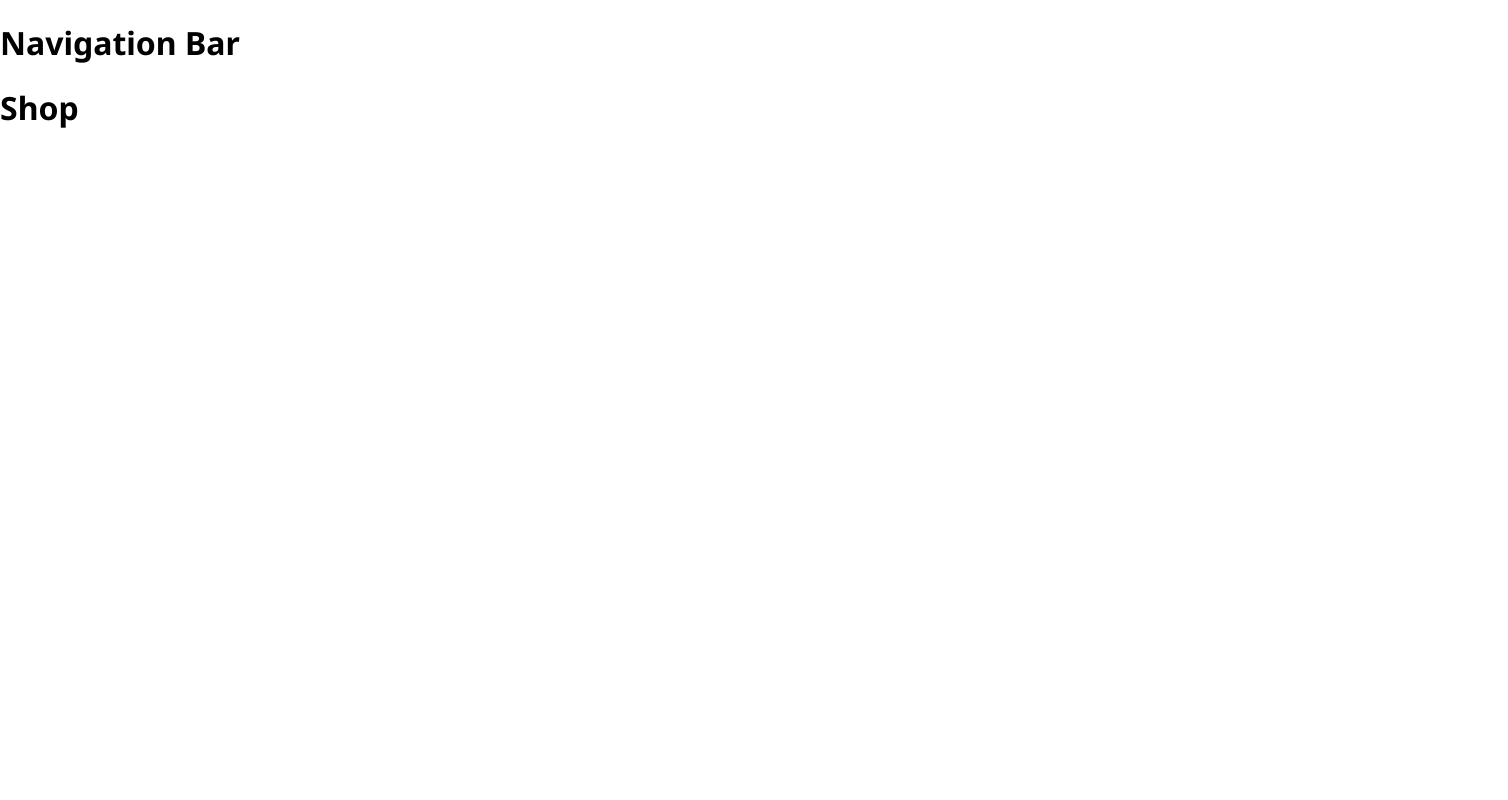
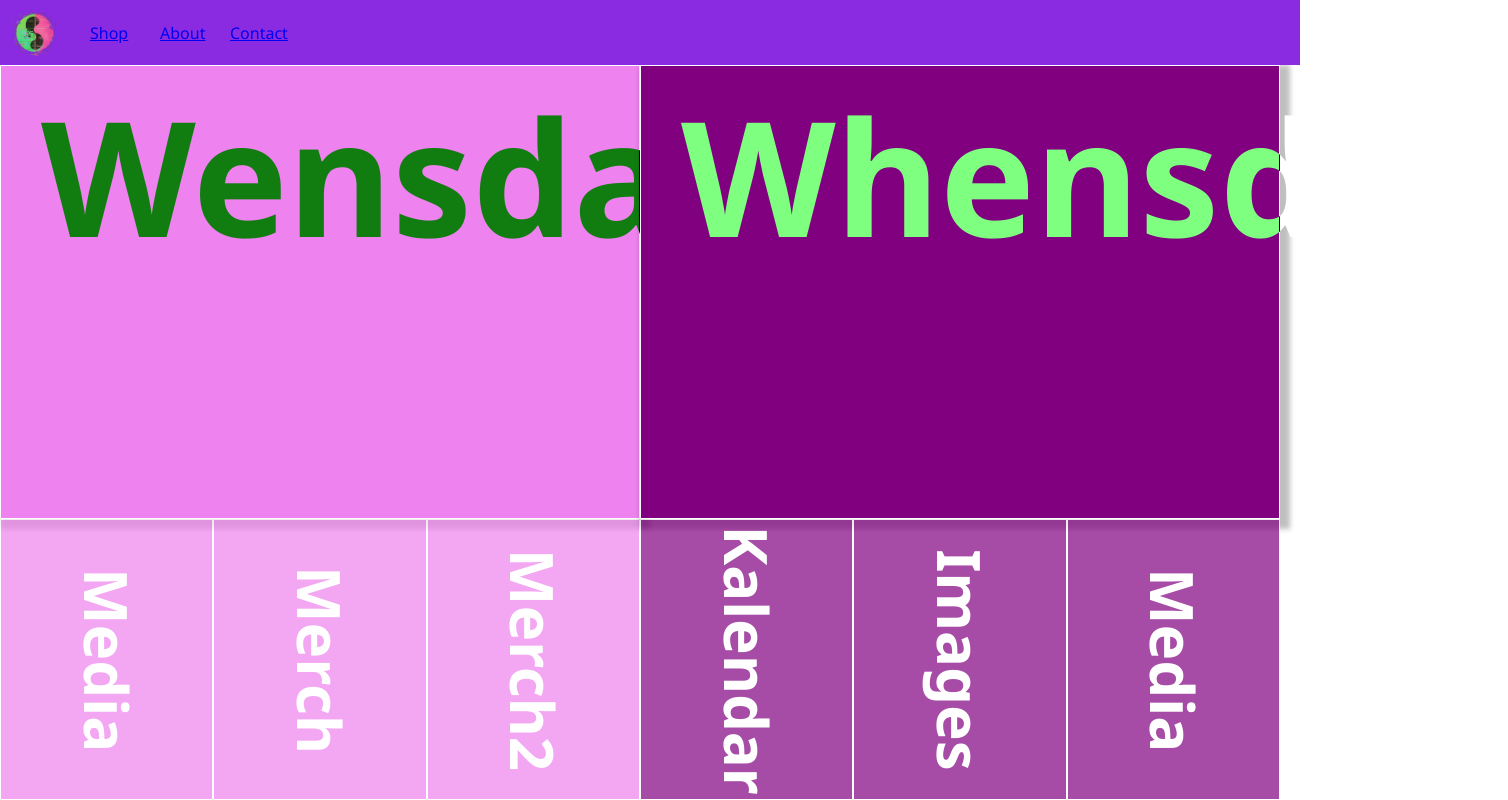
Before and after one commit to joshi-wensday/e-commerce1, a React (Create React App) app: page /shop in a window 1280 px wide. Shown: the whole page, 1508 px wide, since content can reach past the window. Built offline with nearby package versions, Linux system fonts and the light colour scheme.

Commit message:
added new shop page for Wensday and Whensday branches with sub-components of the pages beneath

```diff
--- a/src/App.js
+++ b/src/App.js
@@ -1,29 +1,19 @@
-import { Routes, Route, Outlet } from 'react-router-dom';
+import { Routes, Route } from 'react-router-dom';
 
 import Home from './routes/home/home.component.jsx';
+import Layout from './components/layout/layout.component.jsx';
+import Shop from './routes/shop/shop.component.jsx';
+import './index.scss';
 
-const NavigationBar = () => {
-  return (
-    <div>
-      <div>
-        <h1>Navigation Bar</h1>
-      </div>
-      <Outlet />
-    </div>
-  );
-};
-
-const Shop = () => {
-  return <h1>Shop</h1>;
-};
 
 const App = () => {
 
   return (
     <Routes>
-      <Route path="/" element={<NavigationBar />}>
+      <Route path="/" element={<Layout />}>
         <Route index element={<Home />}/>
         <Route path="shop" element={<Shop />}/>
+        <Route path="contact" element={<Shop />}/>
       </Route>
     </Routes>
   );
--- a/src/components/category-item/category-item.component.jsx
+++ b/src/components/category-item/category-item.component.jsx
@@ -1,7 +1,6 @@
 import './catogory-item.styles.scss'
 
 const CategoryItem = ({ category }) => {
-    console.log(category);
     const { title, imageUrl } = category;
     return (
         <div className="category-container">
--- /dev/null
+++ b/src/components/half-horizontal-container/half-horizontal-container.component.jsx
@@ -0,0 +1,35 @@
+import './half-horizontal-container.styles.scss'
+
+const HalfHorizontalContainer = ({ id, classNameClassifiers, text }) => {
+    const { titleBranch, titleSub1, titleSub2, titleSub3 } = text;
+    const { large, small1, small2, small3 } = classNameClassifiers;
+
+    return (
+    <div key="id" className="half-horizontal-container">
+        <div className={`gr-large-half-width-container ${large}`}>
+            <div className="gr-large-half-width-container-text">
+            <h1>{titleBranch}</h1>
+            </div>
+        </div>
+        <div className="gr-small-half-width-container">
+            <div className={`gr-small-half-width-third ${large} ${small1}`}>
+                <div className="gr-small-half-width-third-text">
+                    <h1>{titleSub1}</h1>
+                </div>
+            </div>
+            <div className={`gr-small-half-width-third ${large} ${small2}`}>
+                <div className="gr-small-half-width-third-text">
+                    <h1>{titleSub2}</h1>
+                </div>
+            </div>
+            <div className={`gr-small-half-width-third ${large} ${small3}`}>
+                <div className="gr-small-half-width-third-text">
+                    <h1>{titleSub3}</h1>
+                </div>
+            </div>
+        </div>
+    </div>
+    )
+  };
+
+export default HalfHorizontalContainer;
--- /dev/null
+++ b/src/components/half-horizontal-container/half-horizontal-container.styles.scss
@@ -0,0 +1,77 @@
+$golden-ratio: 1.618;
+
+.half-horizontal-container {
+    display: flex;
+    flex-direction: column;
+    width: 50%;
+    height: calc(100vh - var(--navbar-height)); // Height includes both large and small containers -> IS REMOVING THE NAVBAR HEIGHT
+    box-sizing: border-box; // Ensure padding and border are included in the element's total width and height
+
+
+    .gr-large-half-width-container {
+    width: 100%;
+    height: calc(100% / #{$golden-ratio}); // Use viewport height to ensure it renders correctly
+    background-color: lightgrey; // Fallback color if no image is present
+    background-size: cover;
+    background-position: center;
+    display: flex;
+    align-items: flex-start; // Align items to the top
+    justify-content: flex-start; // Align items to the left
+    position: relative;
+    border: 1px solid white;
+    box-shadow: 5px 5px 5px 5px rgba(0,0,0,0.25); // Add a drop shadow to the container
+    box-sizing: border-box;
+
+    .gr-large-half-width-container-text {
+        position: absolute;
+        top: 0px;
+        left: 40px;
+        font-size: 80px; // Font size 100
+        mix-blend-mode: difference;
+        color: white; // White color for the text
+
+        h1 {
+            margin: 0; // Remove any default margin
+            padding: 0; // Remove any default padding
+        }
+    }
+    }
+
+    .gr-small-half-width-container {
+        display: flex;
+        width: 100%;
+        height: calc(100% - (100% / #{$golden-ratio})); // Remaining height for the small containers
+
+        .gr-small-half-width-third {
+          width: calc(100% / 3); // Each small container takes up one-third of the half-width
+          height: 100%; // Full height of the small container area
+          display: flex;
+          align-items: center;
+          justify-content: center;
+          position: relative;
+          border: 1px solid white;
+          opacity: 70%;
+          box-sizing: border-box;
+
+          .gr-small-half-width-third-text {
+            transform: rotate(90deg); // Rotate the text 90 degrees
+            font-size: 30px; // Font size 50
+            color: white;
+
+            h1 {
+                margin: 0; // Remove any default margin
+                padding: 0; // Remove any default padding
+            }
+          }
+        }
+    }
+
+    .wensday-container {
+        background-color: violet;
+    }
+
+    .whensday-container {
+        background-color: purple;
+    }
+
+}
--- /dev/null
+++ b/src/components/layout/layout.component.jsx
@@ -0,0 +1,17 @@
+import { Outlet } from "react-router-dom";
+
+import NavBar from "../nav-bar/nav-bar.component.jsx";
+import './layout.styles.scss';
+
+const Layout = () => {
+    return (
+        <div className="layout-container">
+            <NavBar />
+            <div className="main-content">
+                <Outlet />
+            </div>
+        </div>
+    );
+};
+
+export default Layout;
--- /dev/null
+++ b/src/components/layout/layout.styles.scss
@@ -0,0 +1,3 @@
+.main-content {
+    padding-top: var(--navbar-height); // Ensure content starts below the fixed NavBar
+  }
--- /dev/null
+++ b/src/components/nav-bar/nav-bar.component.jsx
@@ -0,0 +1,21 @@
+import { Link } from "react-router-dom";
+
+import navIcon from '../../assets/images/nav-icon.png';
+import './nav-bar.styles.scss';
+
+const NavBar = () => {
+    return (
+      <div className='NavBar'>
+        <Link to="/" >
+          <div className='NavIcon' style={{
+            backgroundImage: `url(${navIcon})`
+          }}/>
+        </Link>
+        <Link to="/shop" className='NavText'>Shop</Link>
+        <Link to="/about" className='NavText'>About</Link>
+        <Link to="/contact" className='NavText'>Contact</Link>
+      </div>
+    );
+};
+
+export default NavBar;
--- /dev/null
+++ b/src/components/nav-bar/nav-bar.styles.scss
@@ -0,0 +1,36 @@
+:root {
+  --navbar-height: 65px; // Adjust this value to your actual navbar height
+}
+
+.NavBar {
+    width: 100%;
+    height: var(--navbar-height);
+    position: fixed;
+    top: 0;
+    display: flex;
+    align-items: center;
+    background-color: blueviolet;
+    // Ensures the NavBar sits at the top of the page and items are vertically centered
+    z-index: 1000;
+    padding: 0 10px;
+    justify-content: left; // Ensure items are spaced evenly across the NavBar
+
+
+    .NavIcon {
+      width: 50px;
+      height: 50px;
+      background-size: cover;
+      background-position: center center;
+      background-repeat: no-repeat;
+      margin-right: 10px;
+      // Sits the NavIcon 10px away from the left edge of the page
+    }
+
+    .NavText {
+      width: 50px;
+      margin-left: 20px; // Add space between text items
+      display: flex;
+      align-items: center;
+      // Vertically centers the NavText items and spaces them equally
+    }
+  }
--- a/src/routes/home/home.component.jsx
+++ b/src/routes/home/home.component.jsx
@@ -3,15 +3,15 @@ import Directory from '../../components/directory/directory.component.jsx';
 
 const Home = () => {
 
-  const categories = [
+  const Branches = [
     {
       "id": 1,
-      "title": "hats",
+      "title": "Wensday",
       "imageUrl": "https://i.ibb.co/cvpntL1/hats.png"
     },
     {
       "id": 2,
-      "title": "jackets",
+      "title": "Whensday",
       "imageUrl": "https://i.ibb.co/px2tCc3/jackets.png"
     },
     {
@@ -31,10 +31,28 @@ const Home = () => {
     }
   ];
 
+  // const BranchContent = [
+  //   {
+  //     "id": 1,
+  //     "title": "Media",
+  //     "imageUrl": "https://i.ibb.co/R70vBrQ/men.png"
+  //   },
+  //   {
+  //     "id": 2,
+  //     "title": "Merch",
+  //     "imageUrl": "https://i.ibb.co/R70vBrQ/men.png"
+  //   },
+  //   {
+  //     "id": 3,
+  //     "title": "mens",
+  //     "imageUrl": "https://i.ibb.co/R70vBrQ/men.png"
+  //   }
+  // ];
+
   return (
     <div>
         <Outlet />
-        <Directory categories={categories} />
+        <Directory categories={Branches} />
     </div>
 );
 
--- /dev/null
+++ b/src/routes/shop/shop.component.jsx
@@ -0,0 +1,35 @@
+import HalfHorizontalContainer from "../../components/half-horizontal-container/half-horizontal-container.component";
+
+import './shop.styles.scss'
+
+const Shop = () => {
+  const containers = [
+    {
+      id: 1,
+      classNameClassifiers: {large:"wensday-container", small1:"wensday-container-small", small2:"wensday-container-small", small3:"wensday-container-small"},
+      text: { titleBranch: "Wensday",  titleSub1: "Media", titleSub2: "Merch", titleSub3: "Merch2" },
+    },
+    {
+      id: 2,
+      classNameClassifiers: {large:"whensday-container", small1:"whensday-container-small", small2:"whensday-container-small", small3:"whensday-container-small"},
+      text: { titleBranch: "Whensday",  titleSub1: "Kalendar", titleSub2: "Images", titleSub3: "Media" },
+    },
+  ]
+
+  return (
+    <div className="horizontal-containers">
+      {containers.map((container) => {
+        const { id, classNameClassifiers, text } = container;
+        return (
+          <HalfHorizontalContainer
+            key={id}
+            classNameClassifiers={classNameClassifiers}
+            text={text}
+          />
+        );
+      })}
+    </div>
+  );
+};
+
+export default Shop;
--- /dev/null
+++ b/src/routes/shop/shop.styles.scss
@@ -0,0 +1,4 @@
+.horizontal-containers {
+    display: flex;
+    width: 100%; // Ensure it takes full width
+  }
```
Also changed, not shown: src/assets/images/nav-icon.png (added), src/index.scss (line endings or trailing spaces).
